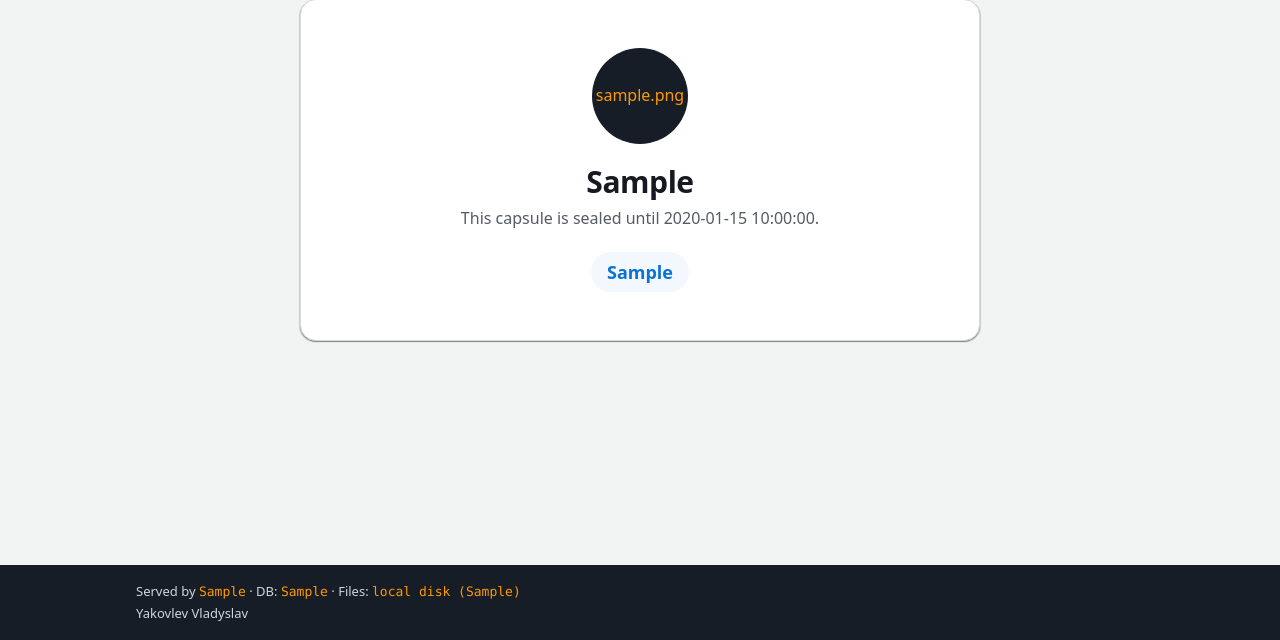
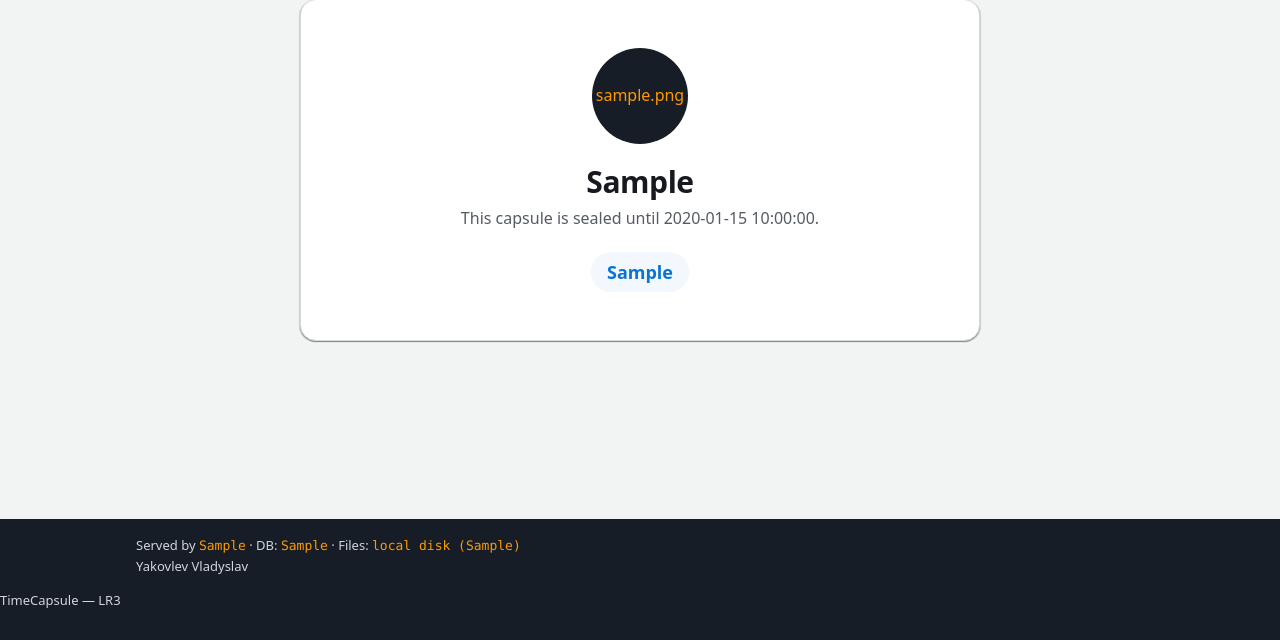
Before and after one commit to my-php-deploying-labs-organization/timecapsule, a PHP site: template views/show.php in a window 1280 px wide. Shown: the part 160-800 px from the top of the page. Run offline with PHP 8.4, Linux system fonts and the light colour scheme; the template is opened without the code that fills it: most values are stand-ins (such as "Sample title", 1, 10 or a date in 2020); data that the repository does not hold is empty.

Commit message:
lab3 footer

```diff
--- a/views/layout.php
+++ b/views/layout.php
@@ -83,6 +83,7 @@ $navLink = function (string $key, string $href, string $label) use ($nav, $view)
       Yakovlev Vladyslav
     </div>
   </div>
+  <p>TimeCapsule — LR3</p>
 </footer>
 
 </body>
```
